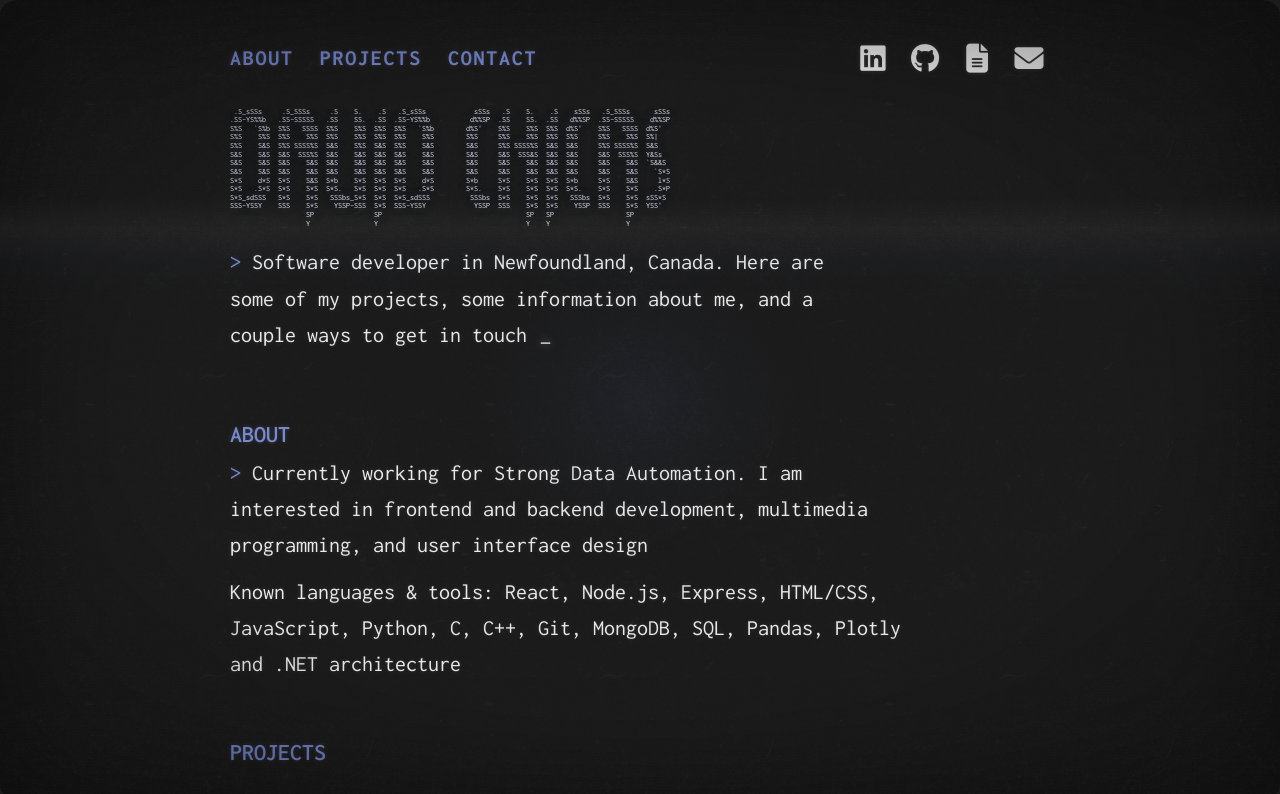
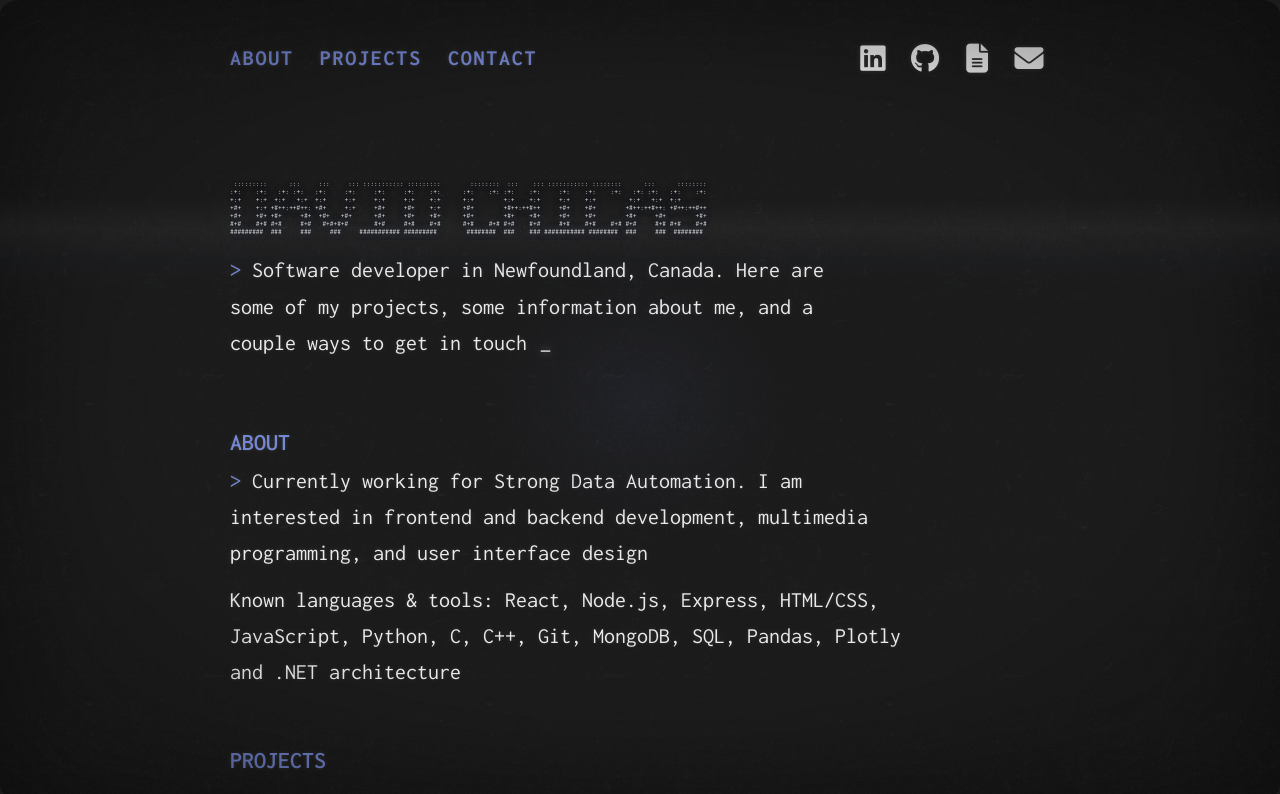
Before and after one commit to dchicasduena/davidchicas.me, a React (Vite) app: page / in a window 1280 px wide. Shown: the top 794 px of the page. Built offline with nearby package versions, Linux system fonts and the light colour scheme.

Commit message:
zork - scale ascii text

```diff
--- a/src/App.css
+++ b/src/App.css
@@ -143,9 +143,10 @@
 .introduction-title {
   position: relative;
   max-width: 100%;
-  height: 140px;
+  height: 148px;
   overflow: hidden;
   margin: 0 0 12px;
+  padding-top: 8px;
   color: var(--text);
   font-size: 38px;
   font-weight: 600;
@@ -180,6 +181,20 @@
   opacity: 0;
   pointer-events: none;
   transition: opacity 140ms var(--ease-out);
+  mask-image: radial-gradient(
+    circle var(--ascii-radius, 0)
+    at var(--ascii-pointer-x, 0) var(--ascii-pointer-y, 0),
+    #000 0%,
+    #000 88%,
+    transparent 100%
+  );
+  -webkit-mask-image: radial-gradient(
+    circle var(--ascii-radius, 0)
+    at var(--ascii-pointer-x, 0) var(--ascii-pointer-y, 0),
+    #000 0%,
+    #000 88%,
+    transparent 100%
+  );
 }
 
 .ascii-title-highlight > span {
@@ -189,20 +204,6 @@
   background-clip: text;
   -webkit-background-clip: text;
   -webkit-text-fill-color: transparent;
-  mask-image: radial-gradient(
-    ellipse var(--ascii-radius-x, 0) var(--ascii-radius-y, 0)
-    at var(--ascii-pointer-x, 0) var(--ascii-pointer-y, 0),
-    #000 0%,
-    #000 88%,
-    transparent 100%
-  );
-  -webkit-mask-image: radial-gradient(
-    ellipse var(--ascii-radius-x, 0) var(--ascii-radius-y, 0)
-    at var(--ascii-pointer-x, 0) var(--ascii-pointer-y, 0),
-    #000 0%,
-    #000 88%,
-    transparent 100%
-  );
 }
 
 .ascii-title-highlight.is-active {
@@ -763,6 +764,7 @@
 
   .introduction-title {
     height: 76px;
+    padding-top: 0;
   }
 
   .ascii-title {
--- a/src/components/Home.jsx
+++ b/src/components/Home.jsx
@@ -37,6 +37,7 @@ const Home = () => {
   const [isAsciiHighlightActive, setIsAsciiHighlightActive] = useState(false);
   const titleRef = useRef(null);
   const artRef = useRef(null);
+  const highlightRef = useRef(null);
   const asciiHighlightActiveRef = useRef(false);
   const measureContextRef = useRef(null);
   const pointerFrameRef = useRef(null);
@@ -111,17 +112,31 @@ const Home = () => {
 
     const updateSizing = () => {
       const availableWidth = title.clientWidth || 820;
-      const availableHeight = (title.clientHeight || 140) - 4;
-      const fontSizes = artFrames.map((frame) => {
+      const titleStyle = window.getComputedStyle(title);
+      const topPadding = Number.parseFloat(titleStyle.paddingTop) || 0;
+      const availableHeight = (title.clientHeight || 148) - topPadding - 4;
+      const frameDimensions = artFrames.map((frame) => {
         const lines = frame.split('\n');
-        const widestLine = Math.max(...lines.map((line) => line.length));
-        const widthFit = availableWidth / (widestLine * 0.7);
-        const heightFit = availableHeight / (lines.length * 1.08);
-        const fitSize = Math.min(8, widthFit, heightFit);
-        return window.innerWidth > 540 && fitSize >= 10
-          ? Math.max(fitSize, 10)
-          : fitSize;
+        return {
+          lineCount: lines.length,
+          widestLine: Math.max(...lines.map((line) => line.length)),
+        };
       });
+      const largestFrame = frameDimensions.reduce((largest, frame) =>
+        frame.lineCount * frame.widestLine > largest.lineCount * largest.widestLine
+          ? frame
+          : largest
+      );
+      const largestFrameFontSize = Math.min(
+        availableWidth / (largestFrame.widestLine * 0.7),
+        availableHeight / (largestFrame.lineCount * 1.08)
+      );
+      const maxArtWidth = largestFrame.widestLine * largestFrameFontSize * 0.7;
+      const maxArtHeight = largestFrame.lineCount * largestFrameFontSize * 1.08;
+      const fontSizes = frameDimensions.map(({ lineCount, widestLine }) => Math.min(
+        maxArtWidth / (widestLine * 0.7),
+        maxArtHeight / (lineCount * 1.08)
+      ));
 
       setArtFontSizes((current) => {
         if (current.length === fontSizes.length &&
@@ -209,31 +224,24 @@ const Home = () => {
     const context = measureContextRef.current;
     if (context) context.font = `${styles.fontWeight} ${fontSize}px ${styles.fontFamily}`;
     const characterWidth = context?.measureText('M').width || fontSize * 0.6;
-    const computedLineHeight = Number.parseFloat(styles.lineHeight);
-    const lineHeight = Number.isFinite(computedLineHeight)
-      ? styles.lineHeight.endsWith('px')
-        ? computedLineHeight
-        : fontSize * computedLineHeight
-      : fontSize * 1.08;
 
     updateAsciiHighlight(true);
+    const highlightBounds = highlightRef.current.getBoundingClientRect();
     pendingPointerRef.current = {
-      x,
-      y,
-      radiusX: characterWidth * ASCII_HIGHLIGHT_RADIUS,
-      radiusY: lineHeight * ASCII_HIGHLIGHT_RADIUS,
+      x: event.clientX - highlightBounds.left,
+      y: event.clientY - highlightBounds.top,
+      radius: characterWidth * ASCII_HIGHLIGHT_RADIUS,
     };
 
     if (pointerFrameRef.current === null) {
       pointerFrameRef.current = window.requestAnimationFrame(() => {
         pointerFrameRef.current = null;
         const pointer = pendingPointerRef.current;
-        if (!pointer || !artRef.current) return;
+        if (!pointer || !highlightRef.current) return;
 
-        artRef.current.style.setProperty('--ascii-pointer-x', `${pointer.x}px`);
-        artRef.current.style.setProperty('--ascii-pointer-y', `${pointer.y}px`);
-        artRef.current.style.setProperty('--ascii-radius-x', `${pointer.radiusX}px`);
-        artRef.current.style.setProperty('--ascii-radius-y', `${pointer.radiusY}px`);
+        highlightRef.current.style.setProperty('--ascii-pointer-x', `${pointer.x}px`);
+        highlightRef.current.style.setProperty('--ascii-pointer-y', `${pointer.y}px`);
+        highlightRef.current.style.setProperty('--ascii-radius', `${pointer.radius}px`);
       });
     }
   };
@@ -290,7 +298,11 @@ const Home = () => {
           <pre className="ascii-title" aria-hidden="true">
             <span className="ascii-title-art" style={{ fontSize: `${artFontSizes[artIndex] || 8}px` }}>{visibleArt}</span>
           </pre>
-          <pre className={`ascii-title ascii-title-highlight${isAsciiHighlightActive ? ' is-active' : ''}`} aria-hidden="true">
+          <pre
+            ref={highlightRef}
+            className={`ascii-title ascii-title-highlight${isAsciiHighlightActive ? ' is-active' : ''}`}
+            aria-hidden="true"
+          >
             <span
               ref={artRef}
               className="ascii-title-art"
```
Also changed, not shown: public/assets/ascii-art/david-chicas.txt, 1 other file (tests, documents, lock files or other folders).
